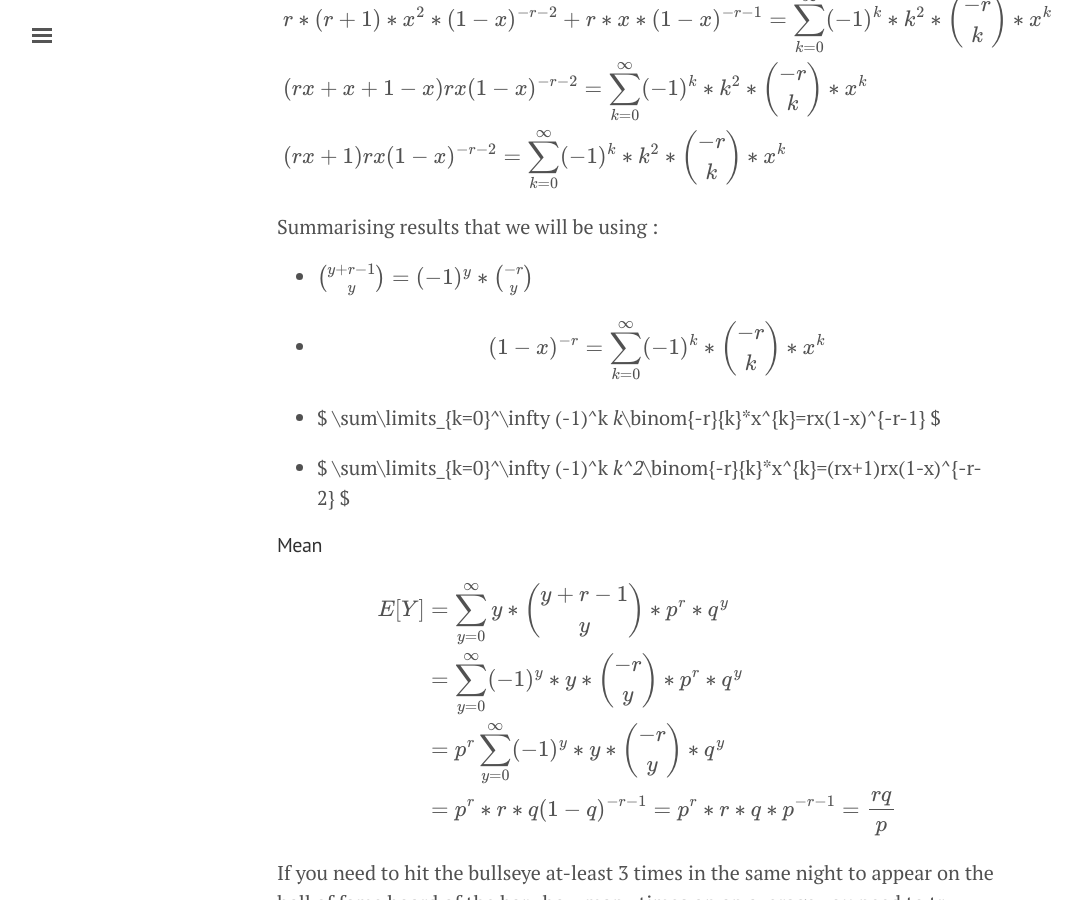
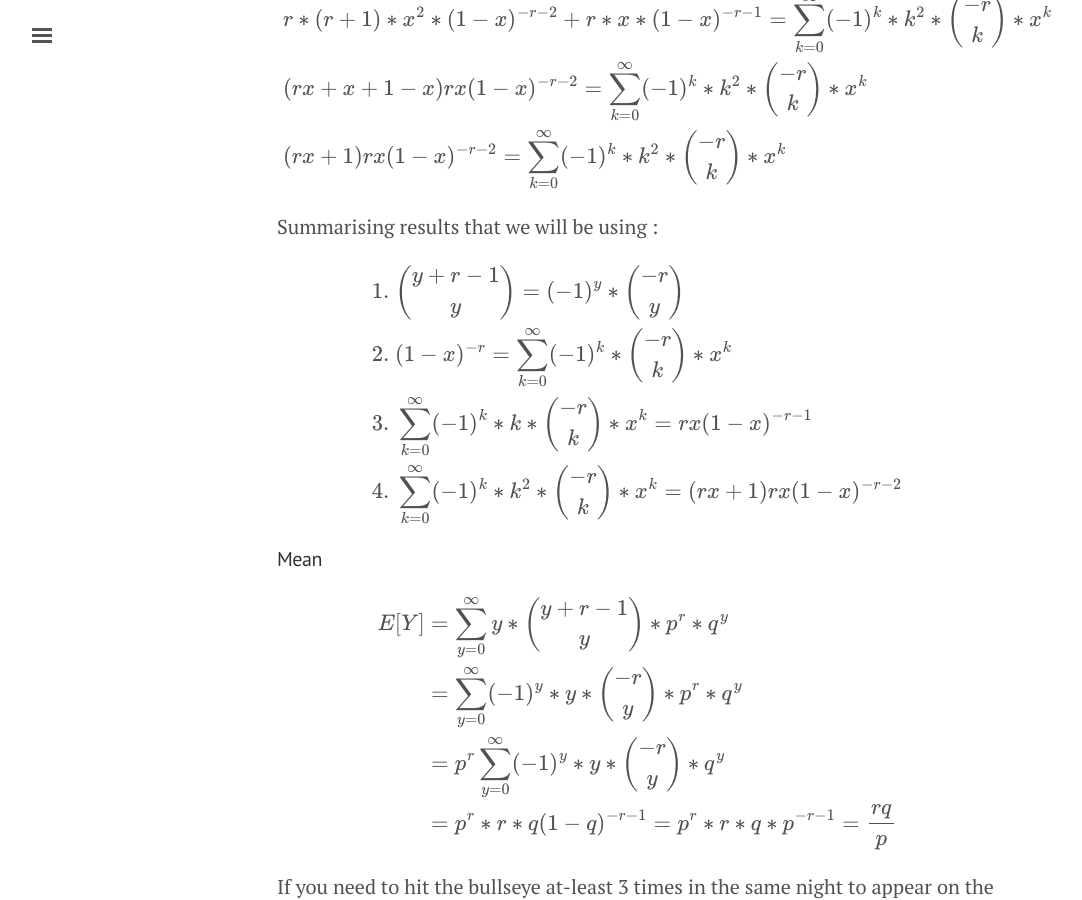
Before and after one commit to lalitsachan/lalitsachan.github.io, a Jekyll site: the page built from _posts/2020-09-07-Lets-Talk-Distributions-Part-2.md, in a window 1280 px wide and 900 px high, scrolled down 9936 px. Shown: the whole window, without its empty margins (3-1085 px from the left). Built offline with Jekyll 4.4.1, drawn with Linux system fonts in a browser that asks for light colours; formulas are drawn with MathJax 3; comment, search, counter and statistics services are not loaded.

Commit message:
changed mathblocks

```diff
--- a/_posts/2020-09-07-Lets-Talk-Distributions-Part-2.md
+++ b/_posts/2020-09-07-Lets-Talk-Distributions-Part-2.md
@@ -293,16 +293,23 @@ $$
 \end{align}
 $$
 
-
 Summarising results that we will be using :
 
-* $ \binom{y+r-1}{y} = (-1)^y*\binom{-r}{y} $
 
-* $$ (1-x)^{-r} = \sum\limits_{k=0}^\infty (-1)^k *\binom{-r}{k}*x^k $$
+$$
+\begin{align}
+& 1. \ \binom{y+r-1}{y} = (-1)^y*\binom{-r}{y}
 
-* $ \sum\limits_{k=0}^\infty (-1)^k *k*\binom{-r}{k}*x^{k}=rx(1-x)^{-r-1} $
+\\ & 2. \ (1-x)^{-r} = \sum\limits_{k=0}^\infty (-1)^k *\binom{-r}{k}*x^k
 
-* $ \sum\limits_{k=0}^\infty (-1)^k *k^2*\binom{-r}{k}*x^{k}=(rx+1)rx(1-x)^{-r-2} $
+\\ & 3. \   \sum\limits_{k=0}^\infty (-1)^k *k*\binom{-r}{k}*x^{k}=rx(1-x)^{-r-1}
+
+\\ & 4. \  \sum\limits_{k=0}^\infty (-1)^k *k^2*\binom{-r}{k}*x^{k}=(rx+1)rx(1-x)^{-r-2}
+\end{align}
+$$
+
+
+
 
 #### Mean
 
```
